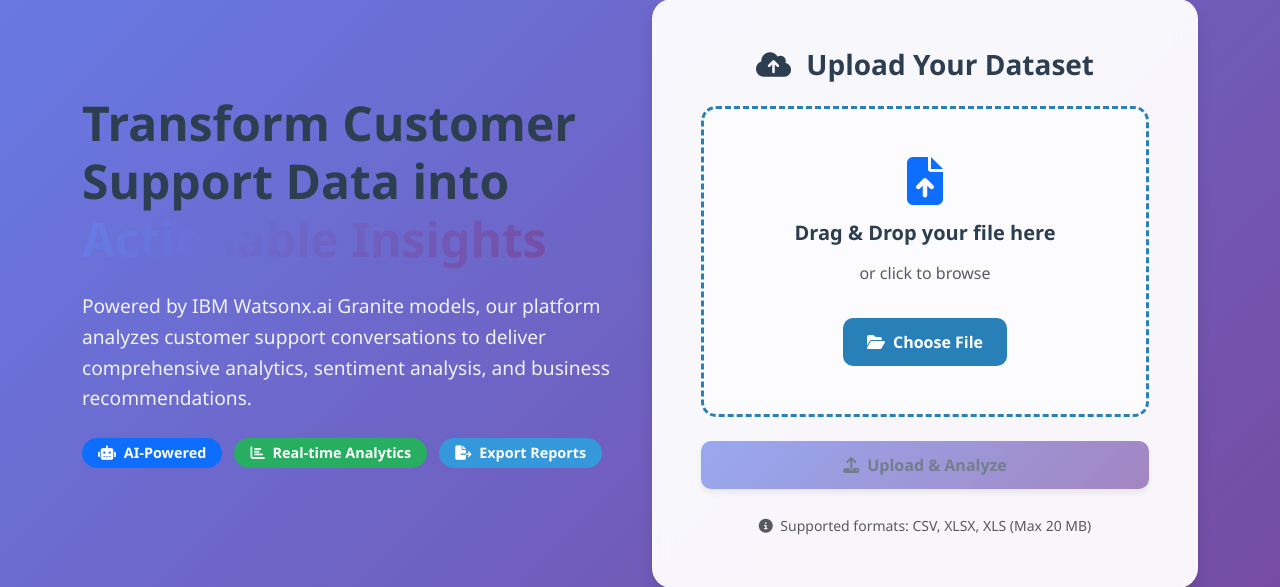
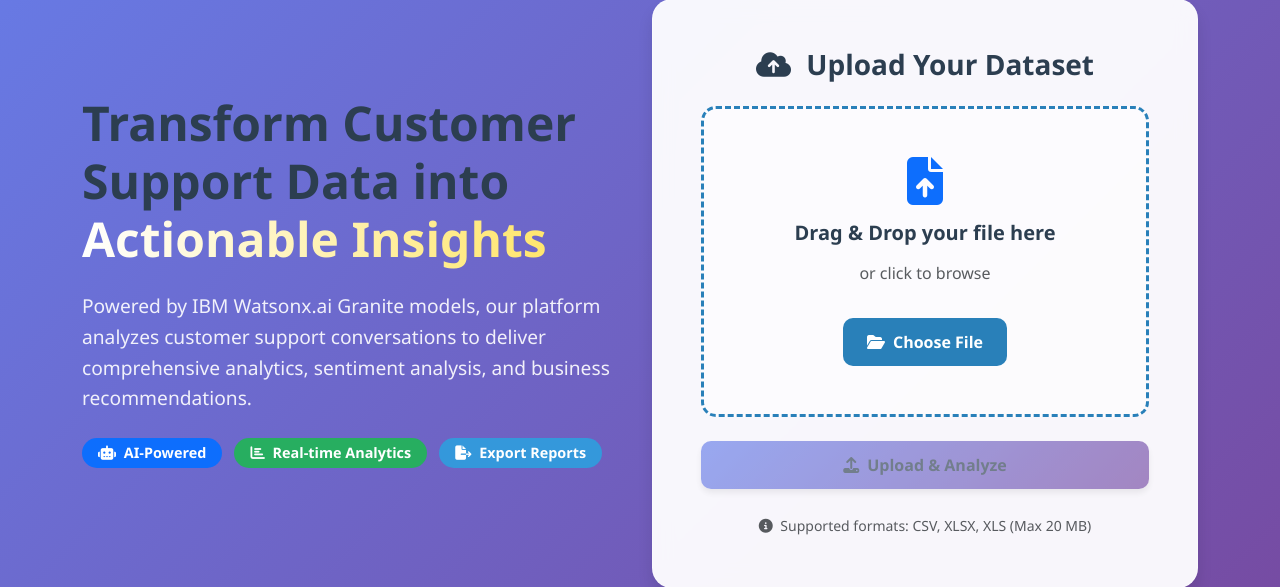
Before and after one commit to AmaanOO7/AI-Customer-Support-Analytics, a Flask app: page / in a window 1280 px wide. Shown: the part 187-774 px from the top of the page. Run offline with Flask 3, Linux system fonts and the light colour scheme; some libraries are stand-ins or nearby versions.

Commit message:
Update style.css

```diff
--- a/static/css/style.css
+++ b/static/css/style.css
@@ -68,10 +68,9 @@ h1, h2, h3, h4, h5, h6 {
 }
 
 .gradient-text {
-    background: var(--gradient-primary);
+    background: linear-gradient(90deg, #ffffff, #ffe66d);
     -webkit-background-clip: text;
     -webkit-text-fill-color: transparent;
-    background-clip: text;
 }
 
 /* ============================================================================
```
